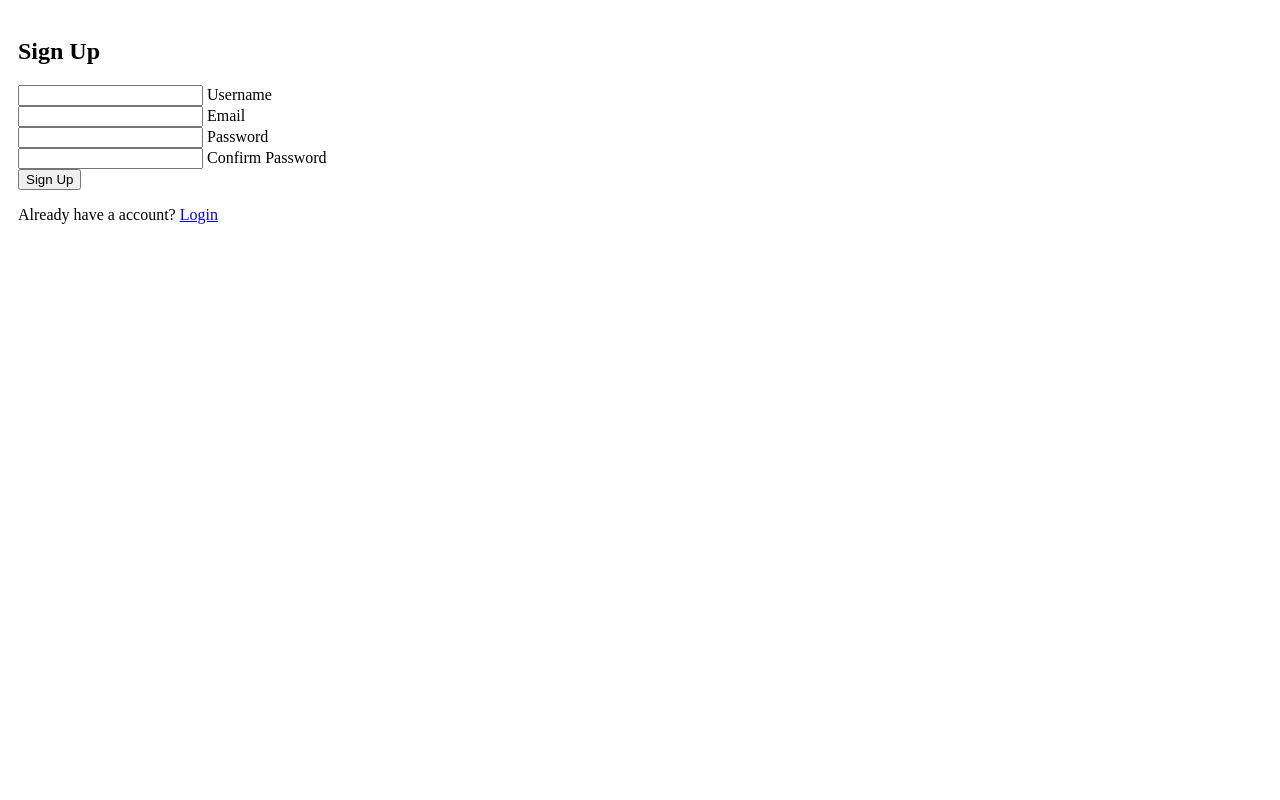
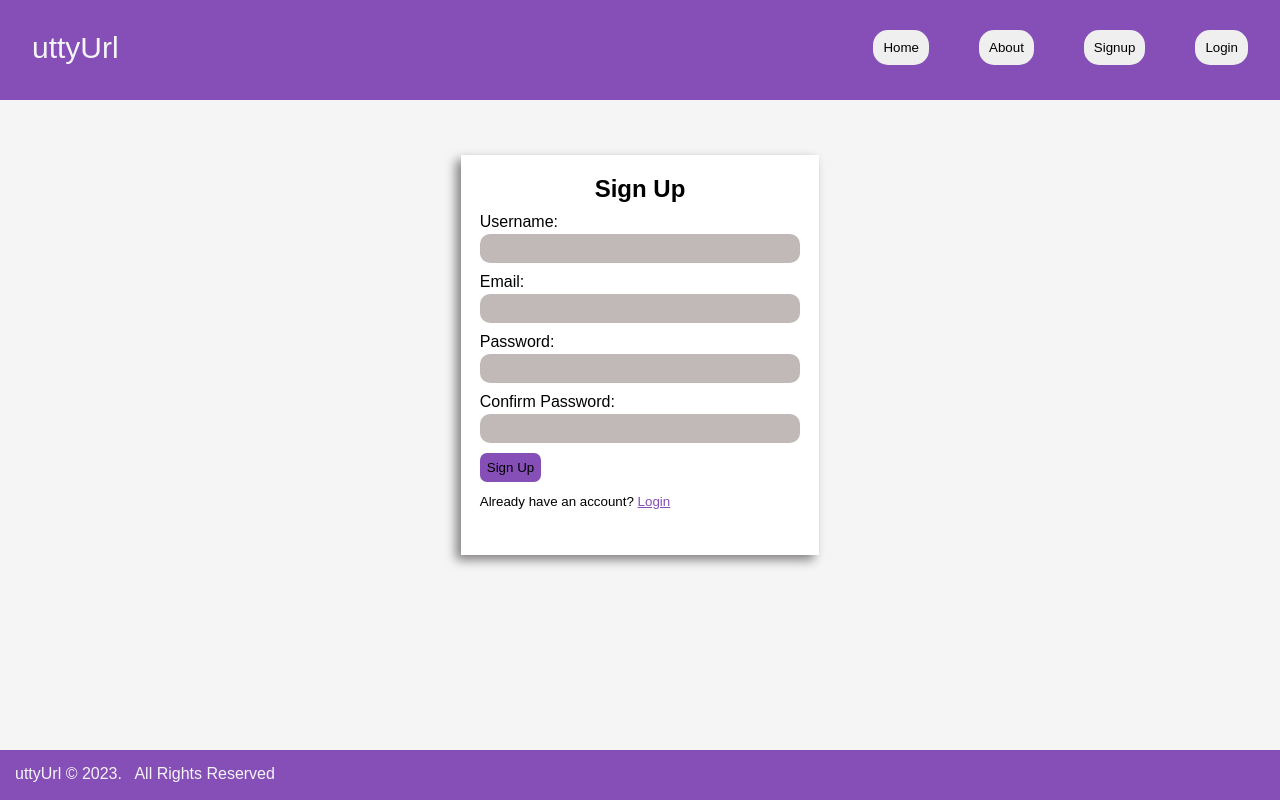
Before and after one commit to Olajiive/Scissor_App, a Flask app: page /signup in a window 1280 px wide. Run offline with Flask 3, Linux system fonts and the light colour scheme.

Commit message:
signup and login css

```diff
--- a/app.py
+++ b/app.py
@@ -20,7 +20,8 @@ Base_dir = os.path.dirname(os.path.realpath(__file__))
 #SQLALCHEMY_DATABASE_URI = os.environ.get("DATABASE_URL")
 #if SQLALCHEMY_DATABASE_URI and SQLALCHEMY_DATABASE_URI.startswith("postgres://"):
     #SQLALCHEMY_DATABASE_URI = SQLALCHEMY_DATABASE_URI.replace("postgres://", "postgresql://", 1)
-app.config["SQLALCHEMY_DATABASE_URI"]="sqlite:///"+ os.path.join(Base_dir, "db.sqlite3")
+#.config["SQLALCHEMY_DATABASE_URI"]="sqlite:///"+ os.path.join(Base_dir, "db.sqlite3")
+app.config["SQLALCHEMY_DATABASE_URI"]="postgresql://example_postgresql_cuttyurl_user:Mv1fn7OIsGtDlQ3k32ldg8knBMtO3aPk@dpg-cidfeo6nqqlb62kl52fg-a.oregon-postgres.render.com/example_postgresql_cuttyurl"
 #app.config["SQLALCHEMY_DATABASE_URI"]=os.environ.get("DATABASE_URI")
 app.config["SQLALCHEMY_TRACK_MODIFICATIONS"]=False
 app.config["SECRET_KEY"]=os.environ.get("SECRET_KEY")
@@ -115,7 +116,7 @@ def signup():
         mail=User.query.filter_by(email=email.lower()).first()
         user=User.query.filter_by(username=username).first()
         if mail:
-            flash("This email already taken.")
+            flash("This email has already been taken.")
         elif len(username) < 3:
             flash("Username must be greater than 2 characters.")
         elif len(password) < 6:
@@ -132,7 +133,7 @@ def signup():
 
             db.session.add(new_user)
             db.session.commit()
-            flash("Account created successfully. Please check your mail inbox or spam for verification.")
+            flash("Account created successfully. Login into your account.")
             return redirect(url_for("login"))
     return render_template("signup.html")
 
--- /dev/null
+++ b/static/auth.css
@@ -0,0 +1,36 @@
+.form-box {
+    width: 35%;
+    height: 400px;
+    background-color: white;
+    margin: auto;
+    margin-top: 55px;
+    box-shadow: -5px 5px 10px rgb(131, 128, 128);
+    padding-top: 10px;
+    box-sizing: border-box;
+}
+
+.form-value {
+    width: 95%;
+    height: 100%;
+    /*border: 1px solid red;*/
+    margin: auto;
+    box-sizing: border-box;
+
+}
+input {
+    width: 100%;
+    padding: 7px;
+    border-style:hidden;
+    background-color: #c1b8b8;
+    border-radius: 10px;
+    margin-top: 3px;
+
+}
+
+input:focus {
+    outline: none;
+
+}
+.inputbox {
+   padding-top: 10px;
+}
--- a/static/style.css
+++ b/static/style.css
@@ -0,0 +1,79 @@
+* {
+    margin: 0;
+    padding: 0;
+    box-sizing: border-box;
+}
+
+body {
+    background-color: whitesmoke;
+    height: 100%;
+    font-family: Arial, Helvetica, sans-serif;
+    position: relative;
+}
+a {
+    text-decoration: none;
+    color: black;
+}
+.nav-el {
+    width: 100%;
+    height: 100px;
+    background-color:  rgb(133, 79, 183);
+    padding-top: 30px;
+    padding-bottom: 30px;
+    position: sticky;
+    top: 0;
+    left:0;
+    right:0;
+
+
+}
+li {
+    list-style: none;
+}
+.nav-el div {
+    width: 95%;
+    margin: auto;
+    display: flex;
+    justify-content: space-between;
+}
+.container {
+    margin: auto;
+    width: 80%;
+}
+.nav-el div .cutty .cutty-big {
+    width: 30px;
+    height: 30px;
+    background-color: whitesmoke;
+}
+.navlist {
+    display: flex;
+    justify-content: center;
+
+
+}
+.navlist div {
+    padding-left: 50px;
+
+}
+
+.navlist div button {
+    padding: 10px;
+    border-style: hidden;
+    cursor: pointer;
+    border-radius: 15px;
+}
+
+.navlist div button:hover {
+    background-color:#c1b8b8;
+}
+footer{
+    width: 100%;
+    height: 50px;
+    background-color: rgb(133, 79, 183);
+    position:fixed;
+    bottom: 0;
+    left:0;
+    right:0;
+    padding: 15px;
+    color: whitesmoke;
+}
--- a/templates/analytics.html
+++ b/templates/analytics.html
@@ -2,8 +2,9 @@
 {% block title %}URL Analytics{% endblock %}
 {% block content %}
     <h1>URL Analytics</h1>
-    <div>
-        <img src="{{url_for('generate_qr_code_url', short_url=link.short_url)}}"  alt="QR Code">
+
+    <div style="width: 150px; height: 150px;">
+        <img style="width: 100%; height:100%;" src="{{url_for('generate_qr_code_url', short_url=link.short_url)}}"  alt="QR Code">
     </div>
     {%if link %}
     <p>Original URL: {{ link.long_url }}</p>
--- a/templates/auth.html
+++ b/templates/auth.html
@@ -1,20 +1,5 @@
-<!DOCTYPE html>
-<html lang="en">
-<head>
-    <meta charset="UTF-8">
-    <meta http-equiv="X-UA-Compatible" content="IE=edge">
-    <meta name="viewport" content="width=device-width, initial-scale=1.0">
-    <title>CuttyUrl - {% block title %}{% endblock %}</title>
+{% extends "base.html" %}
 
-</head>
-<body>
-    <section>
-        <div class="form-box">
-            <div class="form-value">
+{% block content %}
 
-                {% block content %}{% endblock %}
-            </div>
-        </div>
-    </section>
-</body>
-</html>
+{% endblock %}
--- a/templates/base.html
+++ b/templates/base.html
@@ -5,7 +5,8 @@
     <meta http-equiv="X-UA-Compatible" content="IE=edge">
     <meta name="viewport" content="width=device-width, initial-scale=1.0">
     <title>CuttyUrl - {% block title%}{% endblock %}</title>
-    <link rel="stylesheet" href="{{url_for('static', filename='css/style.css')}}">
+    <link rel="stylesheet" href="{{url_for('static', filename='style.css')}}">
+    <link rel="stylesheet" href="{{url_for('static', filename='auth.css')}}">
 
     <meta name="description" content="Shortening URLs, Analytics and Customization.">
     <meta name="keywords" content="CuttyUrl, URL Shortener, Shorten Links">
@@ -36,33 +37,56 @@
     <meta name="twitter:creator" content="@jiive_SZN">
 </head>
 <body>
+
     <header class="nav-el">
-        <a href="{{url_for('home')}}" class="logo"></a>
-        <ul class="navlist">
-            <li><a href="{{url_for('home')}}">Home</a></li>
-            <li><a href="{{url_for('about')}}">About</a></li>
-            {% if current_user.is_authenticated %}
-            <li><a href="{{url_for('dashboard')}}">Dashboard</a></li>
-            <li><a href="{{url_for('link_history')}}">History</a></li>
-            <li><a href="{{url_for('logout')}}">Logout</a></li>
-            {% else %}
-            <li><a href="{{url_for('signup')}}">Signup</a></li>
-            <li><a href="{{url_for('login')}}">Login</a></li>
-            {% endif %}
-        </ul>
-        <div class="bx bx-menu" id="menu-icon"></div>
+        <div>
+            <div class="cutty" >
+                <a href="{{url_for('home')}}" class="logo"><span class="cutty-big"></span><span style="color: whitesmoke; font-size: 30px;">uttyUrl</span></a>
+            </div>
+
+            <ul class="navlist">
+                <div>
+                    <li><a href="{{url_for('home')}}"><button>Home</button></a></li>
+                </div>
+                <div>
+                    <li><a href="{{url_for('about')}}"><button>About</button></a></li>
+                </div>
+                {% if current_user.is_authenticated %}
+                <div>
+                    <li><a href="{{url_for('dashboard')}}"><button>Dashboard</button></a></li>
+                </div>
+                <div>
+                    <li><a href="{{url_for('link_history')}}"><button>History</button></a></li>
+                </div>
+                <div>
+                    <li><a href="{{url_for('logout')}}"><button>Logout</button></a></li>
+                </div>
+
+                {% else %}
+                <div>
+                    <li><a href="{{url_for('signup')}}"><button>Signup</button></a></li>
+                </div>
+                <div>
+                    <li><a href="{{url_for('login')}}"><button>Login</button></a></li>
+                </div>
+
+                {% endif %}
+            </ul>
+            <!--div class="bx bx-menu" id="menu-icon"></div-->
+        </div>
 
     </header>
+
     <div class="container">
         {% block content%}{% endblock %}
     </div>
     <footer>
-        <p>
-            <a href="https://twitter.com/jiive_SZN" class="twitter">@jiive_SZN</a>
-            <a  href="https://linkedin.com/jiive_SZN" class="linkedin"></a>
-            <script>
-                document.write(new Date().getFullYear());
-            </script>
+        <p class="footer">
+            <a href="https://twitter.com/jiive_SZN" class="twitter"><i></i></a>
+            <a href="https://linkedin.com/in/olatunji-olasunkanmi-b6384119b" class="linkedin"><i></i></a>
+            <div class="cutty-small"></div><span >uttyUrl</span> &copy; <script>
+                document.write(new Date().getFullYear())
+            </script>. &nbsp; All Rights Reserved
         </p>
     </footer>
 
--- a/templates/dashboard.html
+++ b/templates/dashboard.html
@@ -6,7 +6,7 @@
         {% if links %}
             {% for link in links %}
             <div class="card">
-                <img class="card-img-top" src="{{url_for('generate_qr_code_url', short_url=link.short_url)}}" alt="QR Code">
+                <div style="width: 150px; height: 150px;"><img style="width: 100%; height:100%;" src="{{url_for('generate_qr_code_url', short_url=link.short_url)}}" alt="QR Code"></div>
                 <a href="{{url_for('generate_qr_code_url', short_url=link.short_url)}}" download="QR Code image">
                     <button class="">Download QR Code</button>
                 </a>
--- a/templates/index.html
+++ b/templates/index.html
@@ -23,7 +23,7 @@
         </div>
         {% else %}
         <h5>Welcome to</h5>
-        <h1>Cutty<span>Url</span></h1>
+        <div class="cutty-medium"></div><span>uttyUrl</span>
         <h4>Shorten. Share. Succeed.</h4>
         <p><span>Shortening URLs, Analytics and Customization.</span></p>
         <a href="{{url_for('signup')}}">Sign up to get started</a>
--- a/templates/signup.html
+++ b/templates/signup.html
@@ -1,29 +1,35 @@
 {% extends "auth.html" %}
 {% block title %}Sign Up{% endblock %}
 {% block content %}
+<section>
+    <div class="form-box">
+        <div class="form-value">
             <form action="{{url_for('signup')}}"method="post" style="padding: 10px;">
-        <h2>Sign Up</h2>
+                <h2 style="text-align: center;">Sign Up</h2>
                 <div class="inputbox">
-            <ion-icon name="person-outline"></ion-icon>
+                    <label for="">Username:</label>
                     <input type="text" name="username" required>
-            <label for="">Username</label>
+
                 </div>
                 <div class="inputbox">
-            <ion-icon name="mail-outline"></ion-icon>
+                    <label for="">Email:</label>
                     <input type="email" name="email" required>
-            <label for="">Email</label>
+
                 </div>
                 <div class="inputbox">
-            <ion-icon name="lock-closed-outline"></ion-icon>
+                    <label for="password">Password:</label>
                     <input type="password" name="password" required>
-            <label for="">Password</label>
+
                 </div>
                 <div class="inputbox">
-            <ion-icon name="document-lock-outline"></ion-icon>
+                    <label for="confim_password">Confirm Password:</label>
                     <input type="password" name="confirm_password" required>
-            <label for="confim_password">Confirm Password</label>
+
                 </div>
-        <button type="submit">Sign Up</button>
+
+
+                <button type="submit" style="margin:10px 0px; padding: 7px; background-color:rgb(133, 79, 183); border-style: hidden; border-radius: 7px;" >Sign Up</button>
+
                 {% with messages = get_flashed_messages() %}
                     {% if messages %}
                         {% for message in messages %}
@@ -32,7 +38,11 @@
                     {% endif %}
                 {% endwith %}
                 <div class="register">
-            <p>Already have a account? <a href="{{url_for('login')}}">Login</a></p>
+                    <small style="text-align: center;">Already have an account? <a href="{{url_for('login')}}" style="text-decoration: underline; color: rgb(133, 79, 183);">Login</a></small>
                 </div>
             </form>
+        </div>
+    </div>
+</section>
+
 {% endblock %}
```
Also changed, not shown: templates/login.html (+13 -7 lines), 1 other file. Lines whose indentation alone changed are shown as unchanged.
